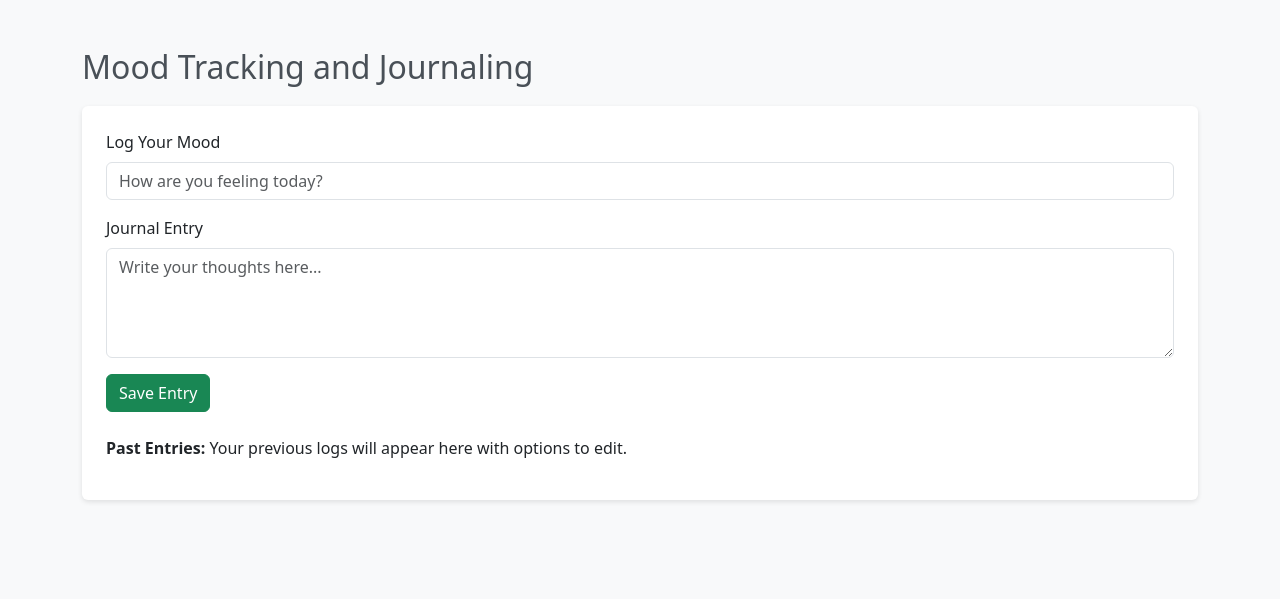
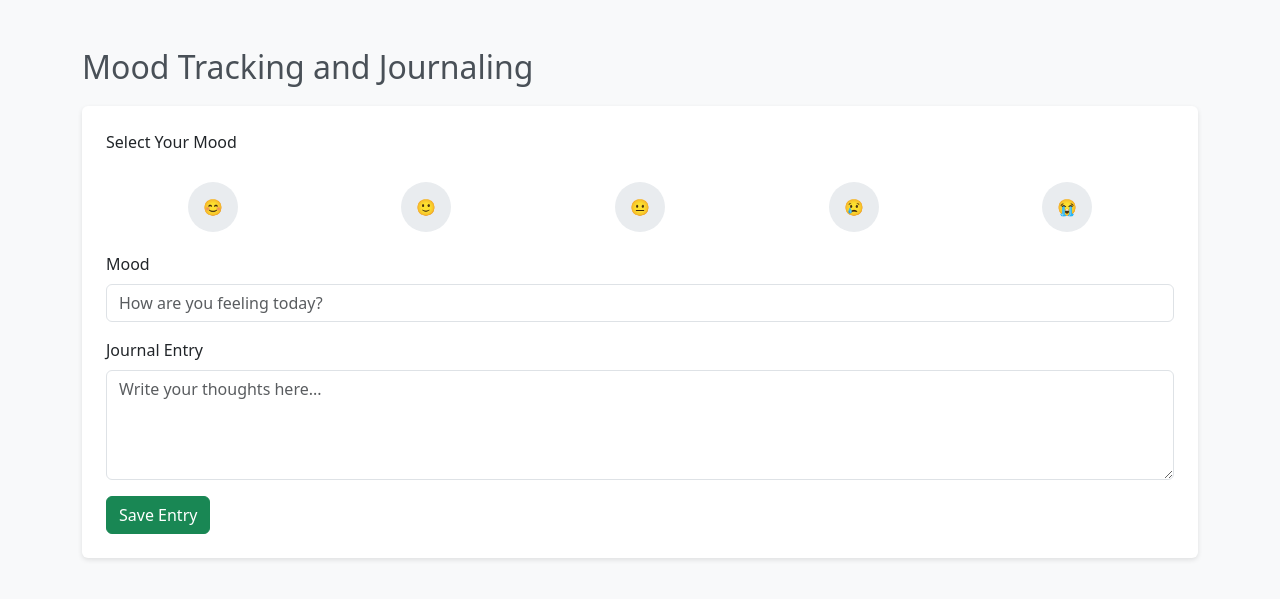
Before and after one commit to nourrosama/MindMatters, a Flask app: template templates/mood_tracking.html in a window 1280 px wide. Shown: the top 599 px of the page. Run offline with Flask 3, Linux system fonts and the light colour scheme; the template is opened without the code that fills it, so the values that code supplies are empty; some libraries are stand-ins or nearby versions.

Commit message:
modify the mood_tracking page and add button to the profile page to redirect to the mood_tracking page and add on it your mood  then it will save at the db

```diff
--- a/app_2.py
+++ b/app_2.py
@@ -434,6 +434,38 @@ def booking(professional_id):
 
     return render_template("booking.html", doctor=professional)
 
+@app.route('/')
+def index():
+    # Fetch past entries
+    entries = list(journals_collection.find().sort("createdAt", -1))
+    for entry in entries:
+        entry["_id"] = str(entry["_id"])  # Convert ObjectId to string for JSON serialization
+    return render_template('mood_tracking.html', entries=entries)
+
+
+@app.route('/save', methods=['POST'])
+def save_entry():
+    # Collect form data
+    mood = request.form.get('mood')
+    reflections = request.form.get('reflections')
+    tags = request.form.getlist('tags')  # Assuming a multiselect field for tags
+
+    # Create a new journal entry
+    new_entry = {
+        "mood": mood,
+        "reflections": reflections,
+        "tags": tags,
+        "createdAt": datetime.utcnow(),
+        "updatedAt": datetime.utcnow(),
+    }
+    journals_collection.insert_one(new_entry)
+    return redirect(url_for("profile"))
+
+
+@app.route('/mood_tracking')
+def mood_tracking():
+    return render_template('mood_tracking.html')
+
 @app.route('/services')
 def services():
     return render_template('services.html')  # or any other response
--- a/templates/mood_tracking.html
+++ b/templates/mood_tracking.html
@@ -18,30 +18,71 @@
             border: none;
             box-shadow: 0 2px 5px rgba(0, 0, 0, 0.1);
         }
+        .emoji-container {
+            display: flex;
+            justify-content: space-around;
+            margin: 20px 0;
+        }
+        .emoji {
+            cursor: pointer;
+            transition: transform 0.2s ease;
+            width: 50px;
+            height: 50px;
+            background-color: #e9ecef;
+            display: flex;
+            align-items: center;
+            justify-content: center;
+            border-radius: 50%;
+        }
+        .emoji:hover {
+            transform: scale(1.2);
+        }
+        .emoji.selected {
+            border: 2px solid #0d6efd;
+            border-radius: 50%;
+            padding: 5px;
+        }
     </style>
 </head>
 <body>
     <div class="container my-5">
         <h2 class="section-title">Mood Tracking and Journaling</h2>
         <div class="card p-4">
-            <form>
+            <form action="/save" method="POST">
+                <!-- Mood Selection -->
                 <div class="mb-3">
-                    <label for="moodInput" class="form-label">Log Your Mood</label>
-                    <input type="text" class="form-control" id="moodInput" placeholder="How are you feeling today?">
+                    <label class="form-label">Select Your Mood</label>
+                    <div class="emoji-container">
+                        <div class="emoji" onclick="selectMood(this)" data-mood="Happy">😊</div>
+                        <div class="emoji" onclick="selectMood(this)" data-mood="Satisfied">🙂</div>
+                        <div class="emoji" onclick="selectMood(this)" data-mood="Neutral">😐</div>
+                        <div class="emoji" onclick="selectMood(this)" data-mood="Sad">😢</div>
+                        <div class="emoji" onclick="selectMood(this)" data-mood="Crying">😭</div>
+                    </div>
+                </div>
+                <div class="mb-3">
+                    <label for="moodInput" class="form-label">Mood</label>
+                    <input type="text" class="form-control" id="moodInput" name="mood" placeholder="How are you feeling today?" required>
                 </div>
                 <div class="mb-3">
                     <label for="journalEntry" class="form-label">Journal Entry</label>
-                    <textarea class="form-control" id="journalEntry" rows="4" placeholder="Write your thoughts here..."></textarea>
+                    <textarea class="form-control" id="journalEntry" name="reflections" rows="4" placeholder="Write your thoughts here..." required></textarea>
                 </div>
                 <button type="submit" class="btn btn-success">Save Entry</button>
             </form>
-            <div class="mt-4">
-                <p><strong>Past Entries:</strong> Your previous logs will appear here with options to edit.</p>
-            </div>
+
         </div>
     </div>
 
     <!-- Bootstrap Bundle with Popper -->
     <script src="https://cdn.jsdelivr.net/npm/bootstrap@5.3.0-alpha1/dist/js/bootstrap.bundle.min.js"></script>
+    <script>
+        // JavaScript to handle emoji selection
+        function selectMood(element) {
+            document.querySelectorAll('.emoji').forEach(emoji => emoji.classList.remove('selected'));
+            element.classList.add('selected');
+            document.getElementById('moodInput').value = element.getAttribute('data-mood');
+        }
+    </script>
 </body>
 </html>
--- a/templates/profile.html
+++ b/templates/profile.html
@@ -89,6 +89,7 @@
       <div class="d-flex justify-content-center gap-2 mt-3">
         <a href="{{ url_for('messages') }}" class="btn btn-primary">Message</a>
         <a href="{{ url_for('edit_profile') }}" class="btn btn-secondary">Edit Profile</a>
+        <a href="{{ url_for('mood_tracking') }}" class="btn btn-success">Mood Tracking</a>
     </div>
   </div>
 
```
